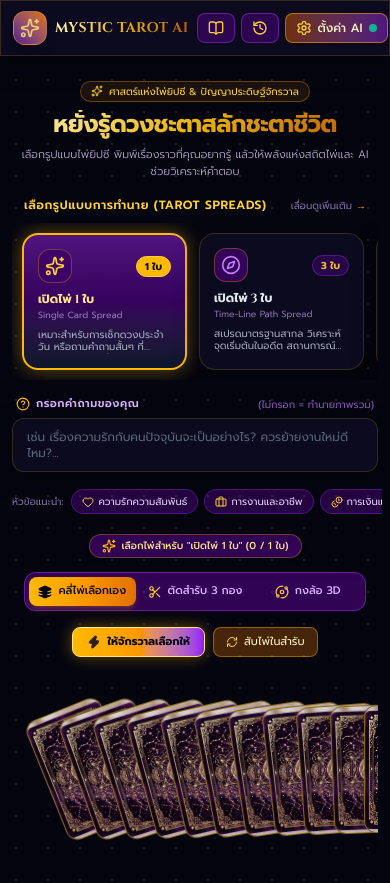
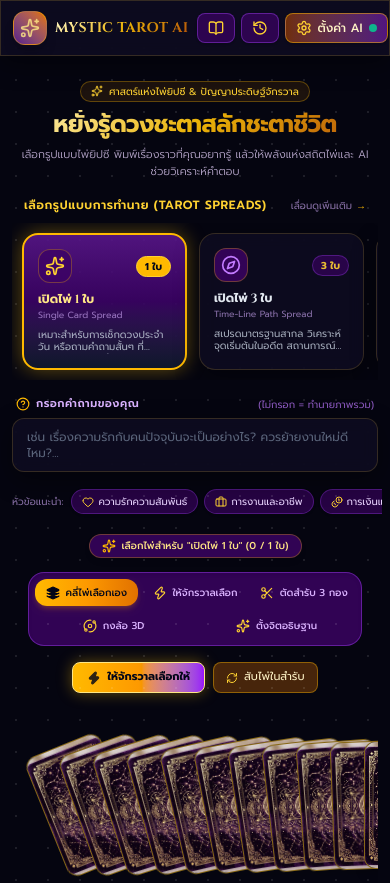
Before and after one commit to pondz1/MysticTarot, a React (Vite) app: page / in a window 390 px wide. Shown: the top 883 px of the page. Built offline with nearby package versions, Linux system fonts and the light colour scheme.

Commit message:
feat: restore all 5 selection modes with responsive flex-wrap container layout

```diff
--- a/src/components/deck/DeckModeSelector.tsx
+++ b/src/components/deck/DeckModeSelector.tsx
@@ -1,6 +1,6 @@
 import React from 'react';
 import type { SelectionMode } from '../../types/tarot';
-import { Layers, Scissors, Orbit } from 'lucide-react';
+import { Layers, Zap, Scissors, Orbit, Sparkles } from 'lucide-react';
 
 interface DeckModeSelectorProps {
   selectionMode: SelectionMode;
@@ -15,13 +15,15 @@ export const DeckModeSelector: React.FC<DeckModeSelectorProps> = ({
 }) => {
   const modes: { id: SelectionMode; label: string; icon: React.FC<{ className?: string }> }[] = [
     { id: 'manual', label: 'คลี่ไพ่เลือกเอง', icon: Layers },
+    { id: 'auto', label: 'ให้จักรวาลเลือก', icon: Zap },
     { id: 'cut3', label: 'ตัดสำรับ 3 กอง', icon: Scissors },
     { id: 'orbit', label: 'กงล้อ 3D', icon: Orbit },
+    { id: 'hold', label: 'ตั้งจิตอธิษฐาน', icon: Sparkles },
   ];
 
   return (
-    <div className="w-full max-w-md mx-auto px-1 my-2">
-      <div className="flex items-center justify-center p-1 rounded-xl bg-purple-950/80 border border-purple-500/40 gap-1 shadow-inner">
+    <div className="w-full max-w-xl mx-auto px-2 my-2">
+      <div className="flex flex-wrap items-center justify-center p-1.5 rounded-2xl bg-purple-950/80 border border-purple-500/40 gap-1.5 shadow-inner">
         {modes.map((modeItem) => {
           const Icon = modeItem.icon;
           const isSelected = selectionMode === modeItem.id;
@@ -32,10 +34,11 @@ export const DeckModeSelector: React.FC<DeckModeSelectorProps> = ({
               type="button"
               disabled={disabled}
               onClick={() => onSelectMode(modeItem.id)}
-              className={`flex-1 flex items-center justify-center gap-1.5 py-1.5 px-2 sm:px-3 rounded-lg text-[11px] sm:text-xs font-medium transition-all cursor-pointer whitespace-nowrap disabled:opacity-50 ${isSelected
+              className={`flex-1 sm:flex-1 min-w-[100px] xs:min-w-[110px] sm:min-w-0 flex items-center justify-center gap-1.5 py-1.5 px-2 sm:px-2.5 rounded-xl text-[10px] sm:text-xs font-medium transition-all cursor-pointer whitespace-nowrap disabled:opacity-50 ${
+                isSelected
                   ? 'bg-gradient-to-r from-amber-400 via-amber-500 to-amber-600 text-slate-950 font-bold shadow-md shadow-amber-500/20'
                   : 'text-purple-300 hover:text-white hover:bg-purple-900/40'
-                }`}
+              }`}
             >
               <Icon className={`w-3.5 h-3.5 shrink-0 ${isSelected ? 'text-slate-950 fill-slate-950' : 'text-amber-300'}`} />
               <span>{modeItem.label}</span>
```
